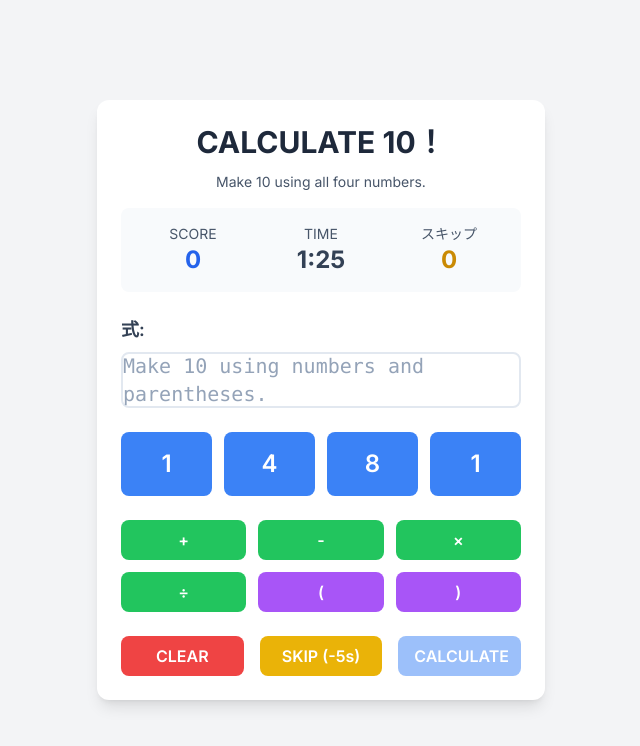
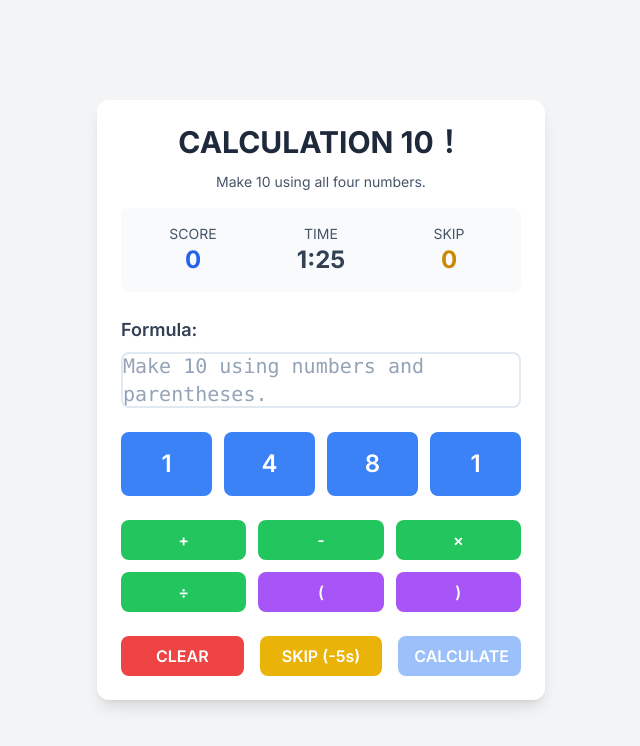
Before and after one commit to poposuke18/Calculation10, a Next.js app: page / in a window 1280 px wide. Shown: the top 746 px of the page, without its empty margins (319-959 px from the left). Built offline with nearby package versions, Linux system fonts and the light colour scheme.

Commit message:
Transrate

```diff
--- a/components/MathPuzzleGame.js
+++ b/components/MathPuzzleGame.js
@@ -128,7 +128,7 @@ const MathPuzzleGame = () => {
     <Card className="w-full max-w-md">
       {/* ヘッダー部分 */}
       <div className="text-center mb-6">
-        <h1 className="text-3xl font-bold mb-3 text-slate-800">CALCULATE 10！</h1>
+        <h1 className="text-3xl font-bold mb-3 text-slate-800">CALCULATION 10！</h1>
         <p className="text-sm text-slate-600 mb-4">
         Make 10 using all four numbers.
         </p>
@@ -163,7 +163,7 @@ const MathPuzzleGame = () => {
           </div>
 
           <div className="text-center">
-            <p className="text-sm text-slate-600">スキップ</p>
+            <p className="text-sm text-slate-600">SKIP</p>
             <motion.p
               key={skippedCount}
               initial={{ scale: 1.2 }}
@@ -187,7 +187,7 @@ const MathPuzzleGame = () => {
           >
             <div className="bg-slate-800 text-white p-6 rounded-lg mb-4">
               <h2 className="text-2xl font-bold mb-2">GAME OVER！</h2>
-              <p className="text-3xl font-bold text-yellow-400 mb-4">{score} 点</p>
+              <p className="text-3xl font-bold text-yellow-400 mb-4">{score} SCORE</p>
               <Button
                 className="bg-green-500 w-full"
                 onClick={handleRestart}
@@ -201,7 +201,7 @@ const MathPuzzleGame = () => {
 
       {/* 式を表示するエリア */}
       <div className="mb-6">
-        <p className="text-lg font-semibold mb-2 text-slate-700">式:</p>
+        <p className="text-lg font-semibold mb-2 text-slate-700">Formula:</p>
         <motion.div
           className={`h-14 rounded-lg flex items-center justify-center text-xl font-mono border-2 transition-colors duration-300 ${
             isCorrect
@@ -214,7 +214,7 @@ const MathPuzzleGame = () => {
           } : {}}
         >
           {expression || (
-            <span className="text-slate-400">
+            <span className="text-slate-400 font-size: 10px">
               Make 10 using numbers and parentheses.
             </span>
           )}
```
